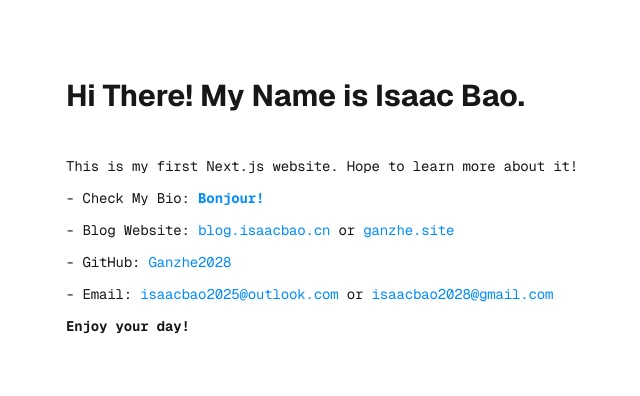
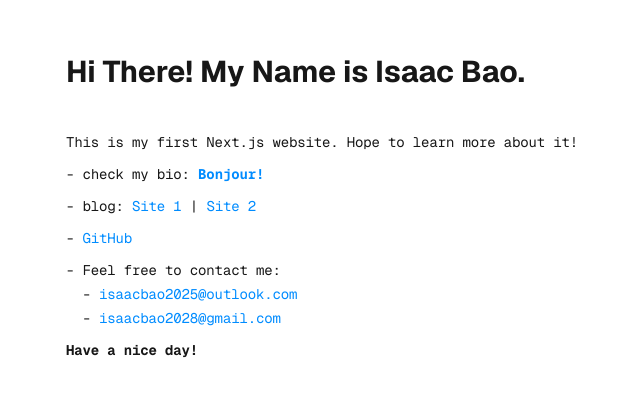
Before and after one commit to Ganzhe2028/Next.js-homepage, a Next.js app: page / in a window 1280 px wide. Shown: the part 152-548 px from the top of the page, without its empty margins (318-958 px from the left). Built offline with nearby package versions, Linux system fonts and the light colour scheme.

Commit message:
文字和版式上的调整

```diff
--- a/src/app/page.js
+++ b/src/app/page.js
@@ -25,7 +25,7 @@ export default function Home() {
             {/* . */}
           </ul>
           <ul className="mb-2 tracking-[-.01em]">
-            - Check My Bio:{" "}
+            - check my bio:{" "}
             <a
               href="https://bonjour.bio/ganzhe"
               className="font-bold text-[#008CFF]"
@@ -34,33 +34,34 @@ export default function Home() {
             </a>
           </ul>
           <ul className="mb-2 tracking-[-.01em]">
-            - Blog Website:{" "}
+            - blog:{" "}
             <a href="https://blog.isaacbao.cn/" className="text-[#008CFF]">
-              blog.isaacbao.cn
+              Site 1
             </a>{" "}
-            or{" "}
+            |{" "}
             <a href="https://ganzhe.site" className="text-[#008CFF]">
-              ganzhe.site
+              Site 2
             </a>
           </ul>
           <ul className="mb-2 tracking-[-.01em]">
-            - GitHub:{" "}
-            <a
-              href="https://github.com/ganzhe2028"
-              className="text-[#008CFF]"
-            >
-              Ganzhe2028
+            -{" "}
+            <a href="https://github.com/ganzhe2028" className="text-[#008CFF]">
+              GitHub
             </a>
           </ul>
           <ul className="mb-2 tracking-[-.01em]">
-            - Email:{" "}
+            - Feel free to contact me:
+            <ul>
+              &nbsp; -{" "}
               <a
                 href="mailto:isaacbao2025@outlook.com"
                 className="text-[#008CFF]"
               >
                 isaacbao2025@outlook.com
               </a>{" "}
-            or{" "}
+            </ul>
+            <ul>
+              &nbsp; -{" "}
               <a
                 href="mailto:isaacbao2028@gmail.com"
                 className="text-[#008CFF]"
@@ -68,7 +69,8 @@ export default function Home() {
                 isaacbao2028@gmail.com
               </a>
             </ul>
-          <ul className="mb-4 tracking-[-.01em] font-bold">Enjoy your day!</ul>
+          </ul>
+          <ul className="mb-4 tracking-[-.01em] font-bold">Have a nice day!</ul>
         </ol>
         {/* </div> */}
 
```
Lines whose indentation alone changed are shown as unchanged.
